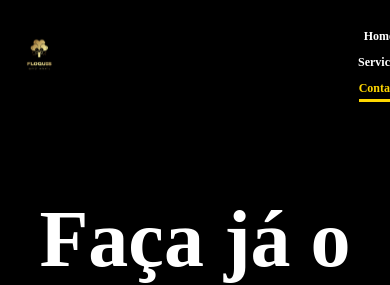
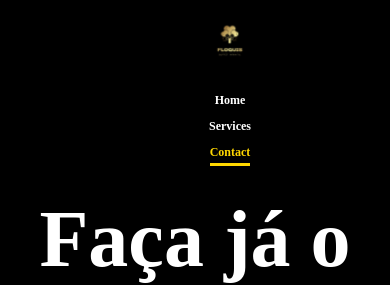
Before and after one commit to Guilherme-boss/Project-site-party, a React (Vite) app: page /contato in a window 390 px wide. Shown: the top 285 px of the page. Built offline with nearby package versions, Linux system fonts and the light colour scheme.

Commit message:
updatd again

```diff
--- a/src/components/Header.module.css
+++ b/src/components/Header.module.css
@@ -10,7 +10,8 @@
   left: 0;
   right: 0;
   z-index: 1000;
-  height: 80px;
+  min-height: 80px;
+  height: auto;
 }
 
 .container {
@@ -19,14 +20,16 @@
   display: flex;
   justify-content: space-between;
   align-items: center;
-  height: 100%;
+  height: auto;
   margin: 0 auto;
+  padding: 10px 20px;
 }
 
 .logo {
   height: 80px;
   max-width: 100%;
 }
+
 .navList {
   list-style: none;
   display: flex;
@@ -34,7 +37,6 @@
   margin-left: auto;
   padding: 0;
 }
-
 
 .navList li a {
   text-decoration: none;
@@ -66,7 +68,7 @@
 @media (max-width: 1024px) {
   .header {
       padding: 10px 20px;
-      height: 70px;
+      min-height: 70px;
   }
   .logo {
       height: 60px;
@@ -85,6 +87,10 @@
       height: auto;
       padding: 10px;
   }
+  .container {
+      flex-direction: column;
+      align-items: center;
+  }
   .navList {
       flex-direction: column;
       gap: 10px;
@@ -97,6 +103,10 @@
 }
 
 @media (max-width: 480px) {
+  .header {
+      padding: 10px 15px;
+      min-height: 60px;
+  }
   .logo {
       height: 50px;
   }
```
